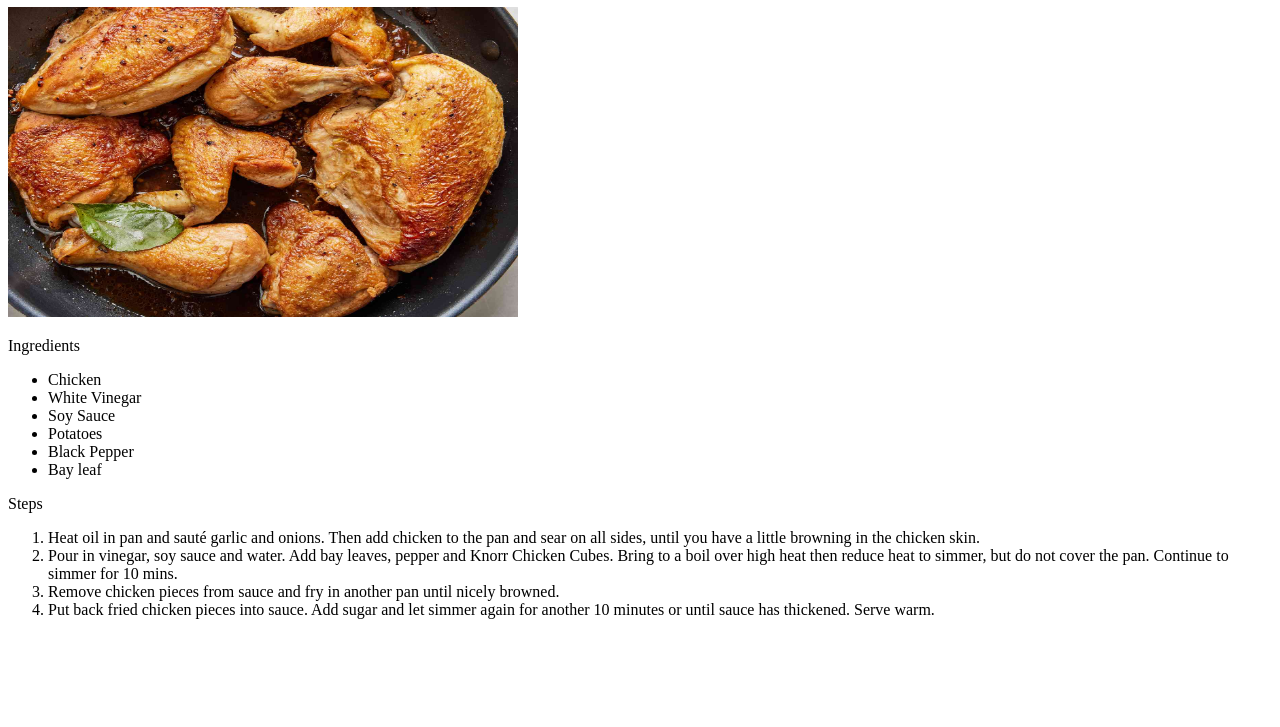
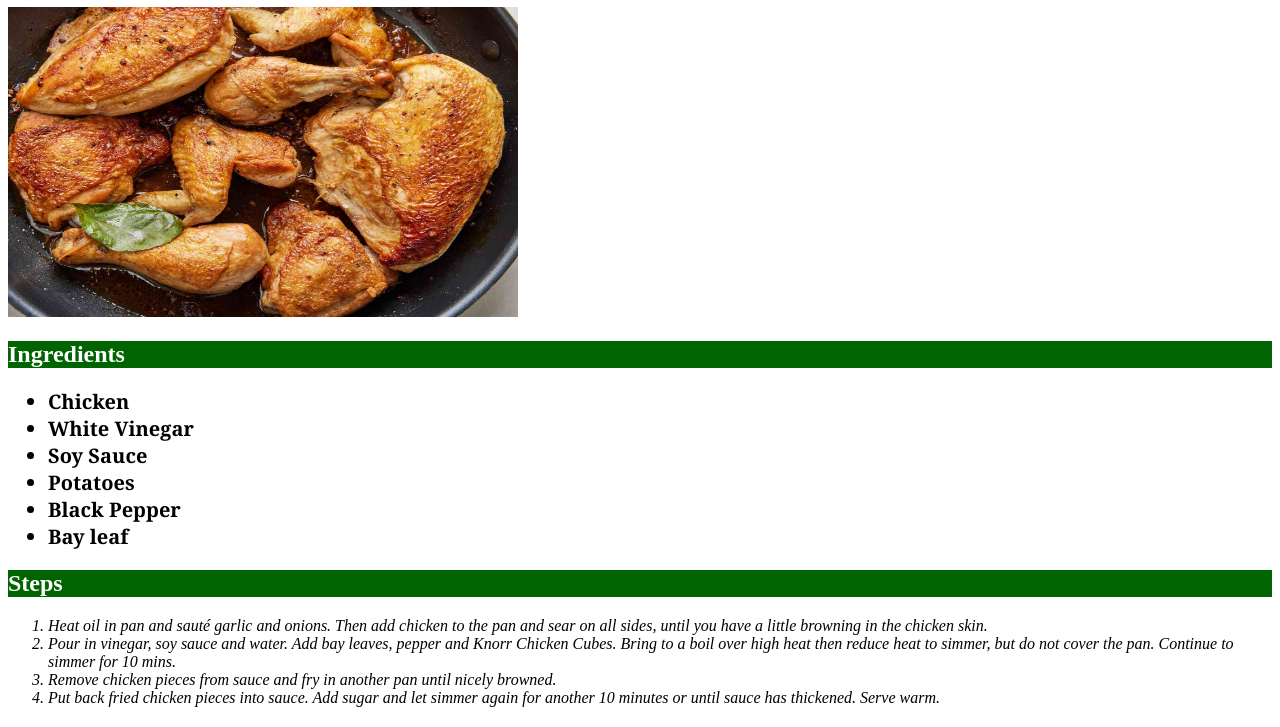
Before and after one commit to kim-yomi/odin-recipes, a plain HTML site: page recipes/adobo.html in a window 1280 px wide. Shown: the part 73-800 px from the top of the page. Drawn offline with Linux system fonts and the light colour scheme.

Commit message:
finished

```diff
--- a/recipes/adobo.html
+++ b/recipes/adobo.html
@@ -4,12 +4,13 @@
     <meta charset="UTF-8">
     <meta name="viewport" content="width=device-width, initial-scale=1.0">
     <title>Adobo Recipe</title>
+    <link rel="stylesheet" href="recipes.css">
 </head>
 <body>
     <h1>Classic Filipino Adobo Recipe</h1>
     <img src="../images/adobo.jpg" alt="Image of a classic Filipino dish" height="310" width = "510">
     <p>
-        Ingredients
+        <h2>Ingredients</h2>
         <ul>
             <li>Chicken</li>
             <li>White Vinegar</li>
@@ -20,7 +21,7 @@
         </ul>
     </p>
     <p>
-        Steps
+        <h2>Steps</h2>
         <ol>
             <li>Heat oil in pan and sauté garlic and onions. Then add chicken to the pan and sear on all sides, until you have a little browning in the chicken skin.</li>
             <li>Pour in vinegar, soy sauce and water. Add bay leaves, pepper and Knorr Chicken Cubes. Bring to a boil over high heat then reduce heat to simmer, but do not cover the pan. Continue to simmer for 10 mins.</li>
--- /dev/null
+++ b/recipes/recipes.css
@@ -0,0 +1,14 @@
+ul{
+    font-weight: 700;
+    font-size: 20px;
+    font-family: Georgia, 'Times New Roman', Times, serif;
+}
+
+h1, h2{
+    color: white;
+    background-color: darkgreen;
+}
+
+ol{
+    font-style: italic;
+}
```
Also changed, not shown: index.html (+4 -5 lines), recipes/sinigang.html (+3 -2 lines), recipes/tinola.html (+3 -2 lines).
